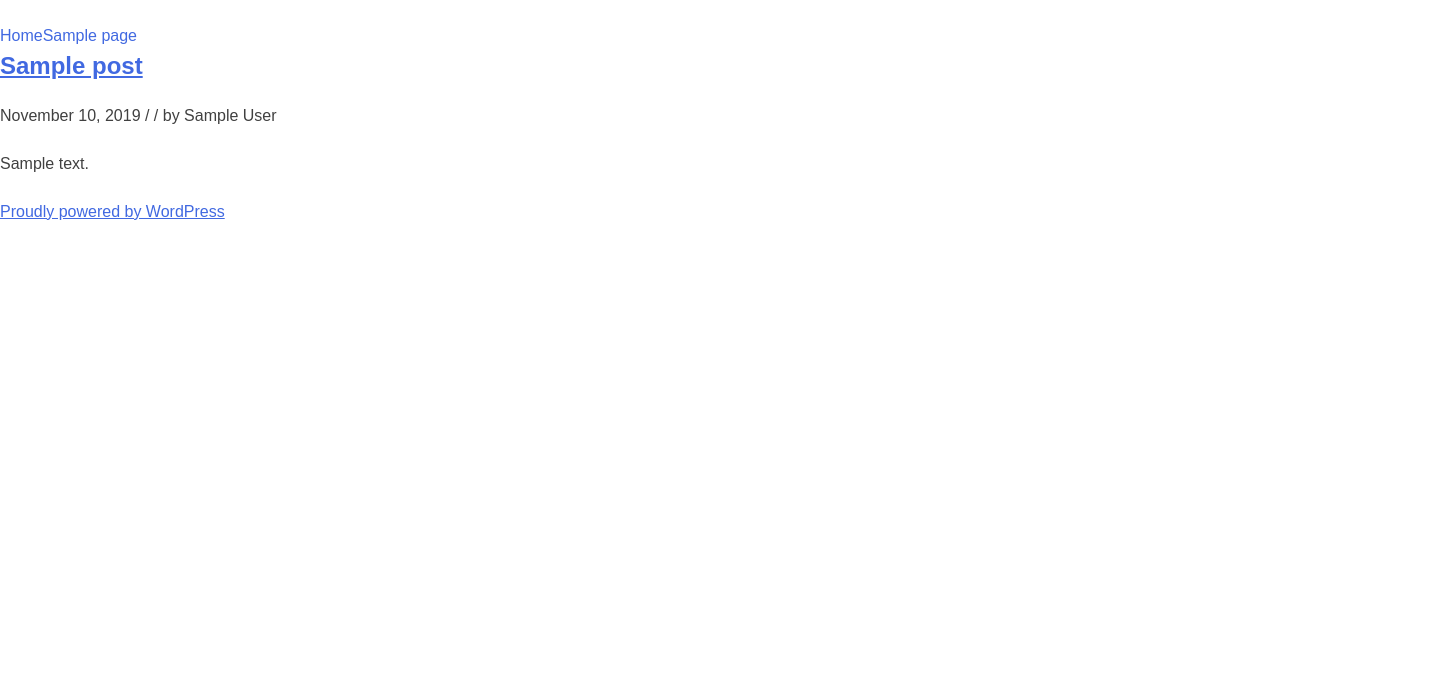
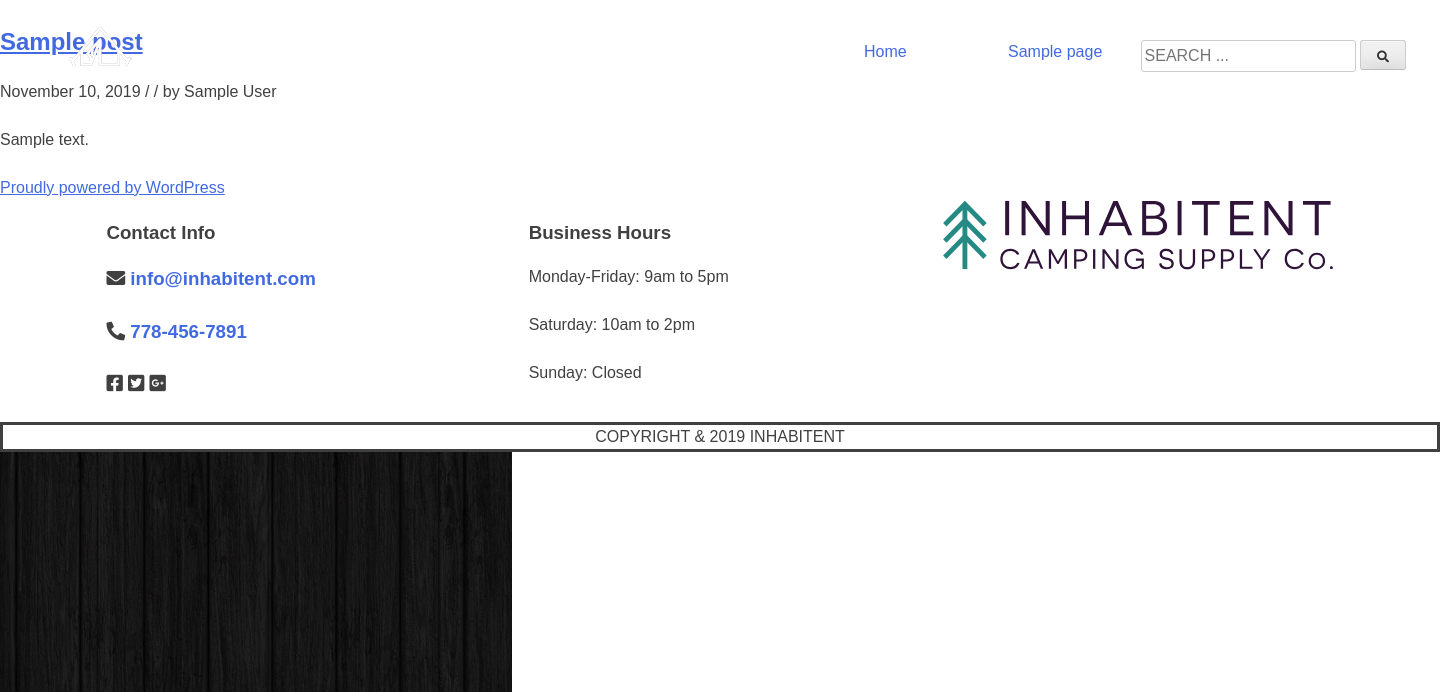
Before and after one commit to Tchore85/Inhabitent, a WordPress theme: the page made by themes/inhabitent/index.php in a window 1440 px wide. Shown: the top 692 px of the page. Before the commit the page ends 220 px from the top, so only its background shows below. Run offline with PHP 8.4 and a stand-in for WordPress, Linux system fonts and the light colour scheme; the site name, menu and one post (Sample post) are stand-ins, and other content is empty; some libraries are stand-ins or nearby versions.

Commit message:
header and footer

```diff
--- a/themes/inhabitent/footer.php
+++ b/themes/inhabitent/footer.php
@@ -12,6 +12,59 @@
 			<footer id="colophon" class="site-footer" role="contentinfo">
 				<div class="site-info">
 					<a href="<?php echo esc_url( 'https://wordpress.org/' ); ?>"><?php printf( esc_html( 'Proudly powered by %s' ), 'WordPress' ); ?></a>
+		<div class="footer-blocks-container">
+		<div class="footer-block-item">
+			<div class="contact">
+			<h3>Contact Info<h3>
+
+			<p>
+	<i class="fas fa-envelope"></i>
+<!-- <i class="envelope"></i> -->
+
+			<a>info@inhabitent.com</a></p>
+
+			<p><i class="fas fa-phone-alt"></i>
+		     <a> 778-456-7891</a></p>
+
+		<p>
+			<span><i class="fab fa-facebook-square"></i></span>
+			<span><i class="fab fa-twitter-square"></i></span>
+			<span><i class="fab fa-google-plus-square"></i></span>
+		</p>
+		</div>
+			</div>
+
+			<div class="footer-block-item">
+<div class="bussiness-hours">
+<h3>Business Hours</h3>
+<p><span class="day-of-week">Monday-Friday:</span> 9am to 5pm</p>
+<p><span class="day-of-week">Saturday:</span> 10am to 2pm</p>
+<p><span class="day-of-week">Sunday:</span> Closed</p>
+
+</div>
+</div>
+
+<div class="footer-block-item">
+<div class="text-logo"><img src="<?php echo get_stylesheet_directory_uri();?>/images/inhabitent-logo-text-dark.svg">
+</div>
+</div>
+</div>
+				<div class="site-info">
+					<div class= "copyright">
+
+					Copyright & 2019 Inhabitent
+				</div>
+				</div>
+				</div>
+				</div>
+
+
+		<!-- <div class="dark-wood" alt="wood"> -->
+	<img src="<?php echo get_stylesheet_directory_uri();?>/images/dark-wood.png">
+
+
+
+					</div>
 									</div><!-- .site-info -->
 								</footer><!-- #colophon -->
 							</div><!-- #page -->
--- a/themes/inhabitent/header.php
+++ b/themes/inhabitent/header.php
@@ -23,7 +23,14 @@
 			<a class="skip-link screen-reader-text" href="#content"><?php echo esc_html( 'Skip to content' ); ?></a>
 
 			<header id="masthead" class="site-header" role="banner">
-				<div class="site-branding">
+			<div class ="container">
+			<?php get_search_form();?>
+			<div class="site-branding">
+				<div class="logo">
+					<img src="<?php echo get_stylesheet_directory_uri();?>/images/inhabitent-logo-tent-white.svg">
+</div>
+</div>
+
 					<h1 class="site-title screen-reader-text"><a href="<?php echo esc_url( home_url( '/' ) ); ?>" rel="home"><?php bloginfo( 'name' ); ?></a></h1>
 					<p class="site-description"><?php bloginfo( 'description' ); ?></p>
 				</div><!-- .site-branding -->
@@ -33,5 +40,3 @@
 					<?php wp_nav_menu( array( 'theme_location' => 'primary', 'menu_id' => 'primary-menu' ) ); ?>
 				</nav><!-- #site-navigation -->
 			</header><!-- #masthead -->
-
-			<div id="content" class="site-content">
--- a/themes/inhabitent/index.php
+++ b/themes/inhabitent/index.php
@@ -36,5 +36,8 @@ get_header(); ?>
 		</main><!-- #main -->
 	</div><!-- #primary -->
 
+
+	<?php //wp_get_archives('type=yearly'); ?>
+
 <?php get_sidebar(); ?>
 <?php get_footer(); ?>
--- /dev/null
+++ b/themes/inhabitent/page-about.php
@@ -0,0 +1 @@
+<?php get_header();?>
--- a/themes/inhabitent/sass/style.scss
+++ b/themes/inhabitent/sass/style.scss
@@ -65,6 +65,76 @@ Nicolas Gallagher and Jonathan Neal http://necolas.github.com/normalize.css/
 @import 'page-templates';
 
 // body {
-//   background: grey;
+//   background: black;
 //   color: white;
 // }
+
+a:visited {
+  color: purple;
+}
+.main-navigation a {
+  width: 9rem;
+}
+
+.logo {
+  position: absolute;
+  //   width: 34%;
+}
+
+.logo img {
+  width: 32%;
+  display: flex;
+  margin: 0 auto;
+}
+
+.search-form {
+  position: absolute;
+  display: flex;
+  justify-content: flex-end;
+  width: 90rem;
+  border: none;
+}
+fieldset {
+  border: none;
+  padding-top: 1rem;
+  padding-right: 2rem;
+}
+
+.main-navigation {
+  position: absolute;
+  display: flex;
+  justify-content: flex-end;
+  float: left;
+  padding-right: 18rem;
+  padding-top: 1rem;
+}
+
+.logo-full {
+  position: absolute;
+  margin: 20% 40%;
+}
+.home-hero2 img {
+  background: linear-gradient(180deg, rgba(0, 0, 0, 0.4) 0, rgba(0, 0, 0, 0.4)),
+    #969696;
+}
+
+.copyright {
+  display: flex;
+  justify-content: center;
+  //   color: white;
+  text-transform: uppercase;
+  border: solid;
+}
+// This is the Footer area
+
+.dark-wood {
+  border: solid;
+
+  //   background-image: url(../../images/dark-wood.png);
+}
+
+//THIS IS THE FOOTER AREA
+.footer-blocks-container {
+  display: flex;
+  justify-content: space-around;
+}
--- a/themes/inhabitent/style.css
+++ b/themes/inhabitent/style.css
@@ -670,3 +670,74 @@ object {
 # Page Templates
 --------------------------------------------------------------*/
 /* Front page */
+a:visited {
+  color: purple; }
+
+.main-navigation a {
+  width: 9rem; }
+
+.logo {
+  position: absolute; }
+
+.logo img {
+  width: 32%;
+  display: -webkit-box;
+  display: -ms-flexbox;
+  display: flex;
+  margin: 0 auto; }
+
+.search-form {
+  position: absolute;
+  display: -webkit-box;
+  display: -ms-flexbox;
+  display: flex;
+  -webkit-box-pack: end;
+      -ms-flex-pack: end;
+          justify-content: flex-end;
+  width: 90rem;
+  border: none; }
+
+fieldset {
+  border: none;
+  padding-top: 1rem;
+  padding-right: 2rem; }
+
+.main-navigation {
+  position: absolute;
+  display: -webkit-box;
+  display: -ms-flexbox;
+  display: flex;
+  -webkit-box-pack: end;
+      -ms-flex-pack: end;
+          justify-content: flex-end;
+  float: left;
+  padding-right: 18rem;
+  padding-top: 1rem; }
+
+.logo-full {
+  position: absolute;
+  margin: 20% 40%; }
+
+.home-hero2 img {
+  background: -webkit-gradient(linear, left top, left bottom, color-stop(0, rgba(0, 0, 0, 0.4)), to(rgba(0, 0, 0, 0.4))), #969696;
+  background: linear-gradient(180deg, rgba(0, 0, 0, 0.4) 0, rgba(0, 0, 0, 0.4)), #969696; }
+
+.copyright {
+  display: -webkit-box;
+  display: -ms-flexbox;
+  display: flex;
+  -webkit-box-pack: center;
+      -ms-flex-pack: center;
+          justify-content: center;
+  text-transform: uppercase;
+  border: solid; }
+
+.dark-wood {
+  border: solid; }
+
+.footer-blocks-container {
+  display: -webkit-box;
+  display: -ms-flexbox;
+  display: flex;
+  -ms-flex-pack: distribute;
+      justify-content: space-around; }
```
Also changed, not shown: themes/inhabitent/front-page.php (added, +22 -0 lines), themes/inhabitent/build/css/style.min.css, themes/inhabitent/images/about-hero.jpg (added), themes/inhabitent/images/dark-wood.png (added), themes/inhabitent/images/home-hero.jpg (added), themes/inhabitent/images/inhabitent-logo-full.svg (added), themes/inhabitent/images/inhabitent-logo-tent-white.svg (added), themes/inhabitent/images/inhabitent-logo-text-dark.svg (added), themes/inhabitent/images/inhabitent-logo-text.svg (added), 1 other file. Lines whose indentation alone changed are shown as unchanged.
